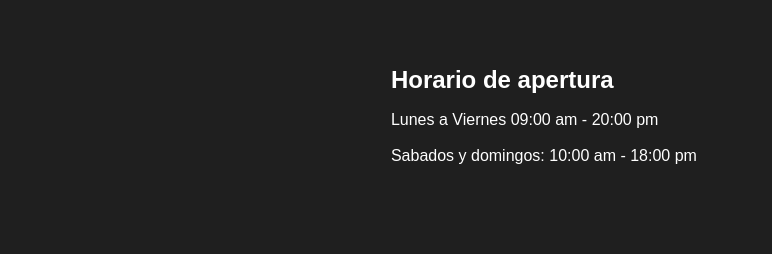
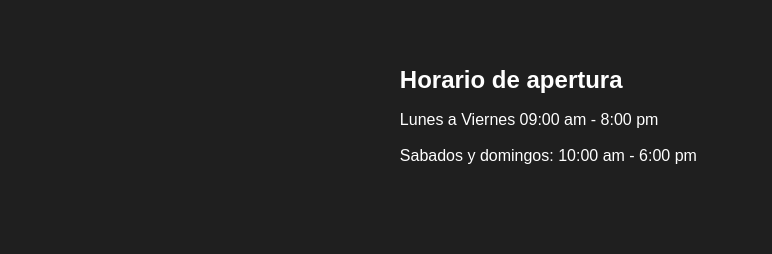
Before and after one commit to fromtrucktocode/web_project_library, a plain HTML site: page index.html in a window 1280 px wide. Shown: the part 3580-3834 px from the top of the page, 247-1019 px from the left. Drawn offline with Linux system fonts and the light colour scheme.

Commit message:
final please

```diff
--- a/index.html
+++ b/index.html
@@ -294,10 +294,10 @@
             <h2 class="footer__column-heading">Horario de apertura</h2>
             <ul class="footer__list">
               <li class="footer__list-item">
-                Lunes a Viernes 09:00 am - 20:00 pm
+                Lunes a Viernes 09:00 am - 8:00 pm
               </li>
               <li class="footer__list-item">
-                Sabados y domingos: 10:00 am - 18:00 pm
+                Sabados y domingos: 10:00 am - 6:00 pm
               </li>
             </ul>
           </li>
```
